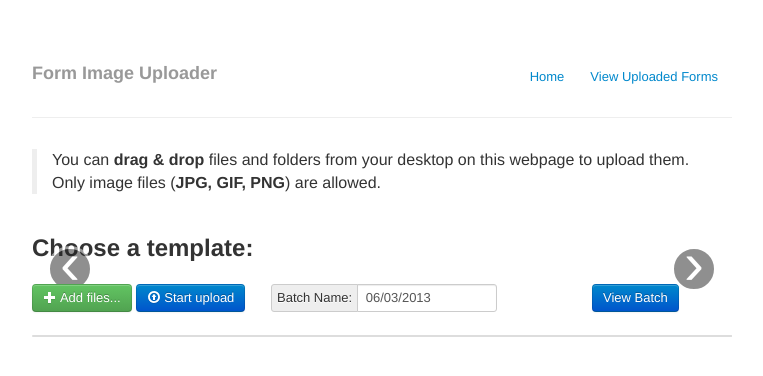
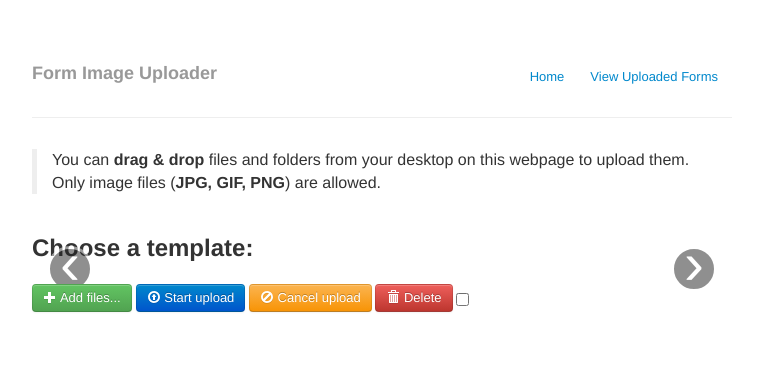
Before and after one commit to nathanathan/ODKScan_webapp, a Django app: template templates/uploader.html in a window 1280 px wide. Shown: the top 376 px of the page, without its empty margins (258-1021 px from the left). Run offline with Django 3.2, Linux system fonts and the light colour scheme; the template is opened without the code that fills it, so the values that code supplies are empty; some libraries are stand-ins or nearby versions.

Commit message:
Seeing if UI widget can handle more files at once.

```diff
--- a/templates/uploader.html
+++ b/templates/uploader.html
@@ -83,7 +83,50 @@ margin: 30px 0;
     <a class="right carousel-control" href="#myCarousel" data-slide="next">&rsaquo;</a>
     </div>
 
+        <!-- The file upload form used as target for the file upload widget -->
+    <form id="fileupload" action="//jquery-file-upload.appspot.com/" method="POST" enctype="multipart/form-data">
+        <!-- Redirect browsers with JavaScript disabled to the origin page -->
+        <noscript><input type="hidden" name="redirect" value="http://blueimp.github.com/jQuery-File-Upload/"></noscript>
+        <!-- The fileupload-buttonbar contains buttons to add/delete files and start/cancel the upload -->
+        <div class="row fileupload-buttonbar">
+            <div class="span7">
+                <!-- The fileinput-button span is used to style the file input field as button -->
+                <span class="btn btn-success fileinput-button">
+                    <i class="icon-plus icon-white"></i>
+                    <span>Add files...</span>
+                    <input type="file" name="files[]" multiple>
+                </span>
+                <button type="submit" class="btn btn-primary start">
+                    <i class="icon-upload icon-white"></i>
+                    <span>Start upload</span>
+                </button>
+                <button type="reset" class="btn btn-warning cancel">
+                    <i class="icon-ban-circle icon-white"></i>
+                    <span>Cancel upload</span>
+                </button>
+                <button type="button" class="btn btn-danger delete">
+                    <i class="icon-trash icon-white"></i>
+                    <span>Delete</span>
+                </button>
+                <input type="checkbox" class="toggle">
+                <!-- The loading indicator is shown during file processing -->
+                <span class="fileupload-loading"></span>
+            </div>
+            <!-- The global progress information -->
+            <div class="span5 fileupload-progress fade">
+                <!-- The global progress bar -->
+                <div class="progress progress-success progress-striped active" role="progressbar" aria-valuemin="0" aria-valuemax="100">
+                    <div class="bar" style="width:0%;"></div>
+                </div>
+                <!-- The extended global progress information -->
+                <div class="progress-extended">&nbsp;</div>
+            </div>
+        </div>
+        <!-- The table listing the files available for upload/download -->
+        <table role="presentation" class="table table-striped"><tbody class="files" data-toggle="modal-gallery" data-target="#modal-gallery"></tbody></table>
+    </form>
 
+<script type="text/javascript">
     <!-- The file upload form used as target for the file upload widget -->
     <form id="fileupload">
         <!-- The fileupload-buttonbar contains buttons to add/delete files and start/cancel the upload -->
@@ -120,7 +163,7 @@ margin: 30px 0;
         <!-- The table listing the files available for upload/download -->
         <table role="presentation" class="table table-striped table-bordered"><tbody class="files" data-toggle="modal-gallery" data-target="#modal-gallery"></tbody></table>
     </form>
-
+</script>
 
 {% verbatim %}
 <!-- The template to display files available for upload -->
@@ -202,22 +245,31 @@ margin: 30px 0;
 <script src="../static/jQuery-File-Upload/js/vendor/jquery.ui.widget.js"></script>
 <script src="../static/jQuery-File-Upload/js/jquery.iframe-transport.js"></script>
 <script src="../static/jQuery-File-Upload/js/jquery.fileupload.js"></script>
+<!-- The File Upload processing plugin -->
+<script src="../static/jQuery-File-Upload/js/jquery.fileupload-process.js"></script>
+<!-- The File Upload image resize plugin -->
+<script src="../static/jQuery-File-Upload/js/jquery.fileupload-resize.js"></script>
+<!-- The File Upload validation plugin -->
+<script src="../static/jQuery-File-Upload/js/jquery.fileupload-validate.js"></script>
+<!-- The File Upload user interface plugin -->
+<script src="../static/jQuery-File-Upload/js/jquery.fileupload-ui.js"></script>
 <script>
+
 $(function () {
     $('.view-batch').click(function(){
-        window.location = '/admin/ODKScan_webapp/formimage/?batch=' + window.encodeURIComponent($('#batchName').val());
+        window.location = '/admin/ODKScan_webapp/formimage/?batch=' +
+            window.encodeURIComponent($('#batchName').val());
     });
     $('#fileupload').fileupload({
         url: '../uploadForms',
         dataType: 'json',
         limitConcurrentUploads: 5,
         fileTypes: /^.*$/,//   /^image\/(gif|jpeg|png)$/,
-        maxFileSize: 20000000, // 20MB
-        /**
-         * When a file is dropped into the browser this code creates a row
-         * for it and binds it's upload function to the upload everything button.
-         * TODO: It might help to throttle the uploads.
-         **/
+        maxFileSize: 20000000 // 20MB
+        //When a file is dropped into the browser this code creates a row
+        //for it and binds it's upload function to the upload everything button.
+        //TODO: It might help to throttle the uploads.
+        /*
         add: function (e, data) {
             //data.files only contains one file, if it were to contain more
             //this code will break.
@@ -257,6 +309,7 @@ $(function () {
                 data.$context.html('<span class="label label-important">Error</span>');
             });
         }
+        */
     });
 });
 </script>
```
